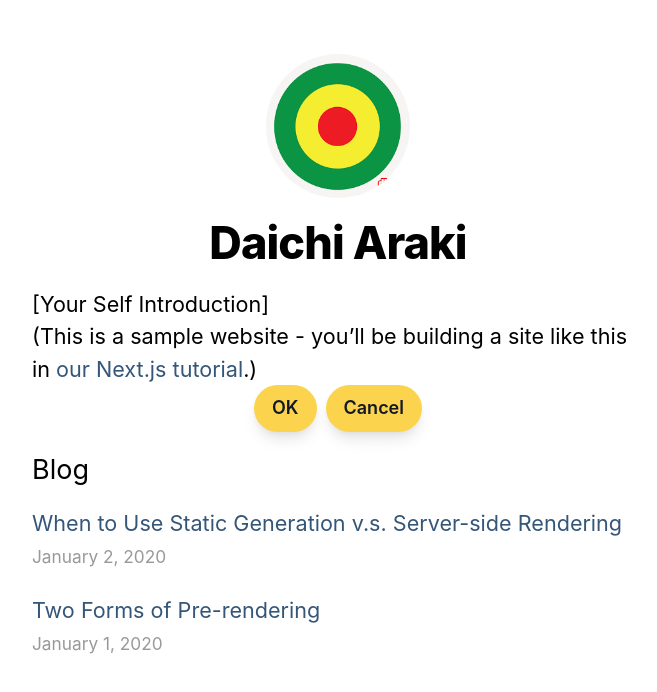
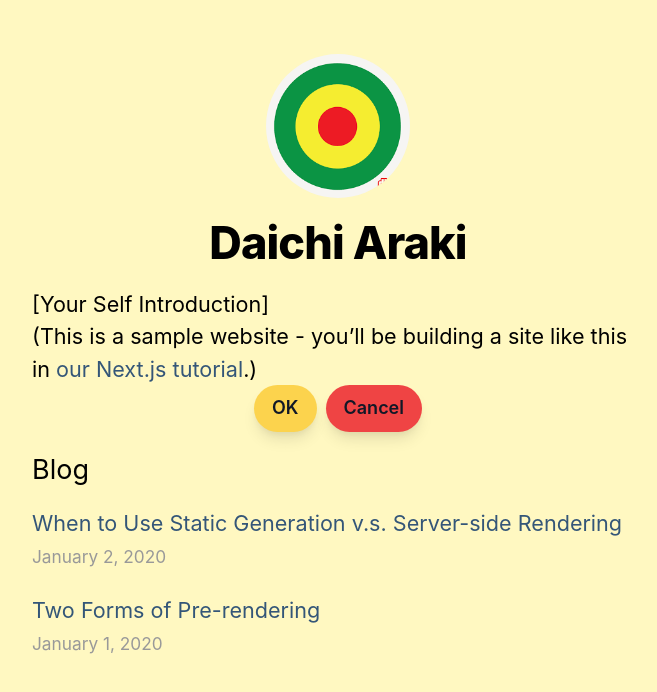
Before and after one commit to Ararchy01/nextjs-dev, a Next.js app: page / in a window 1280 px wide. Shown: the top 692 px of the page, without its empty margins (302-959 px from the left). Built offline with nearby package versions, Linux system fonts and the light colour scheme.

Commit message:
attached styles

```diff
--- a/components/atoms/Button.tsx
+++ b/components/atoms/Button.tsx
@@ -1,6 +1,18 @@
-export default function Button({ value }: { value: string }) {
+export default function Button({
+  value,
+  textColor = "gray-900",
+  bgColor = "yellow-300",
+  hoverBgColor = "yellow-200",
+}: {
+  value: string;
+  textColor?: string;
+  bgColor?: string;
+  hoverBgColor?: string;
+}) {
   return (
-    <button className="btn text-gray-900 bg-yellow-300  hover:bg-yellow-200">
+    <button
+      className={`btn text-${textColor} bg-${bgColor}  hover:bg-${hoverBgColor}`}
+    >
       {value}
     </button>
   );
--- a/components/layout.tsx
+++ b/components/layout.tsx
@@ -45,7 +45,7 @@ export default function Layout({
             <Link href="/">
               <a>
                 <img
-                  src="/images/profile.jpg"
+                  src="/images/profile.png"
                   className={`${styles.headerImage} ${utilStyles.borderCircle}`}
                   alt={name}
                 />
--- a/components/molecules/OkCancel.tsx
+++ b/components/molecules/OkCancel.tsx
@@ -4,7 +4,7 @@ export default function OkCancel() {
   return (
     <div className="justify-center flex flex-col sm:flex-row space-x-2">
       <Button value="OK" />
-      <Button value="Cancel" />
+      <Button value="Cancel" bgColor="red-500" hoverBgColor="red-400" />
     </div>
   );
 }
--- a/styles/global.css
+++ b/styles/global.css
@@ -10,6 +10,7 @@ body {
     Ubuntu, Cantarell, Fira Sans, Droid Sans, Helvetica Neue, sans-serif;
   line-height: 1.6;
   font-size: 18px;
+  background-color: #fff8c1;
 }
 * {
   box-sizing: border-box;
```
